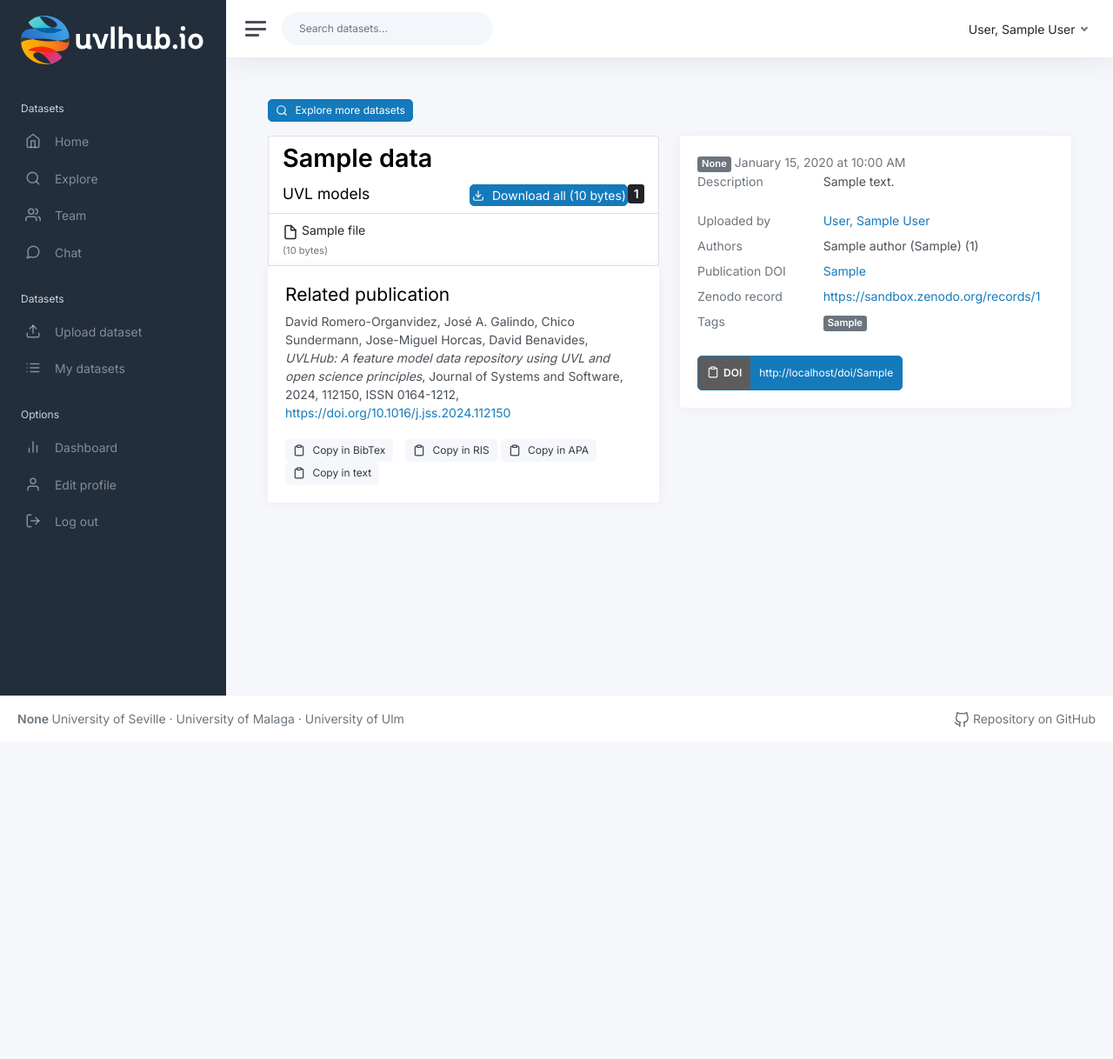
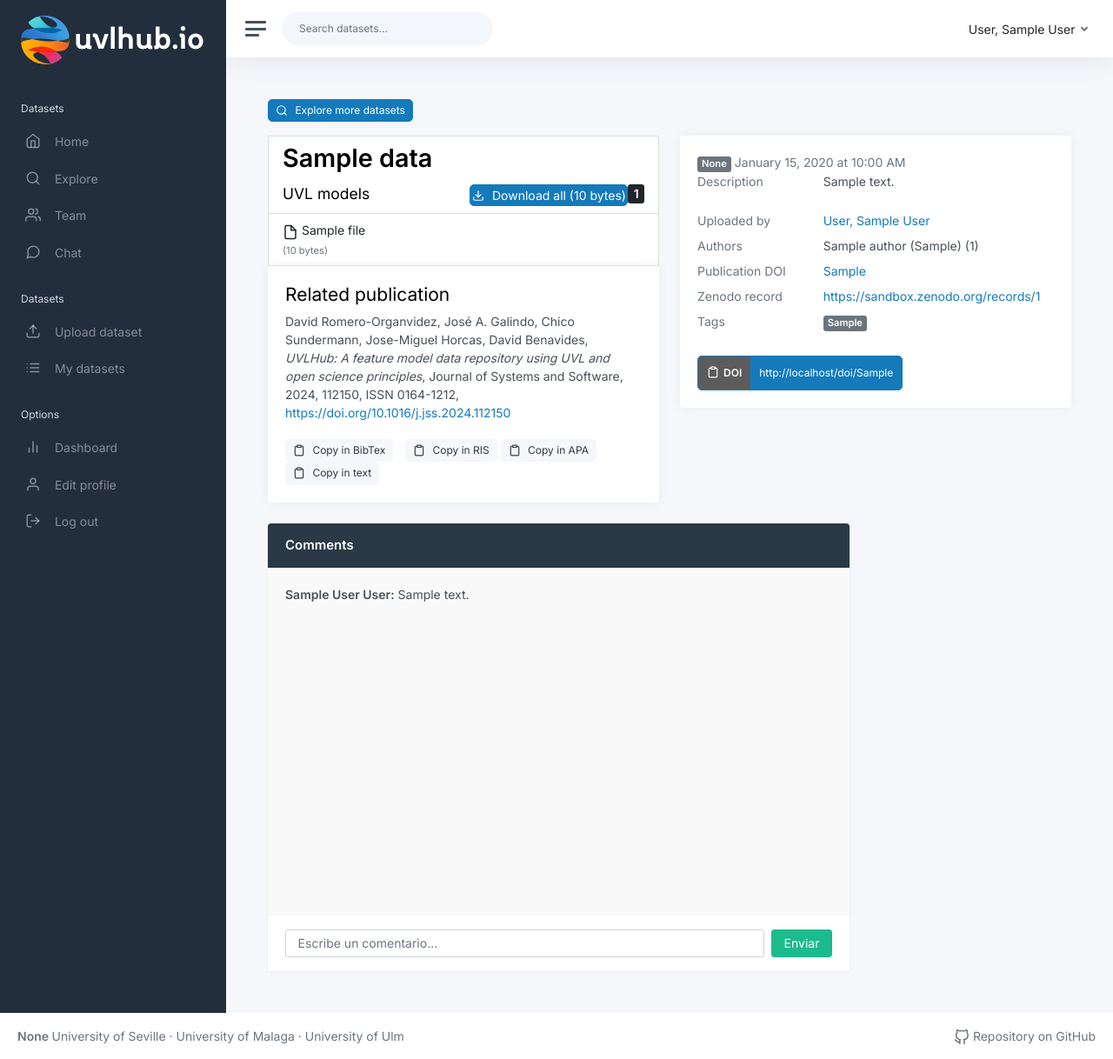
Before and after one commit to berenjena-hub/berenjena-hub, a Flask app: template app/modules/dataset/templates/dataset/view_dataset.html in a window 1280 px wide. Shown: the whole page at 87% size. Before the commit the page ends 836 px from the top, so only its background shows below. Run offline with Flask 3, Linux system fonts and the light colour scheme; the template is opened without the code that fills it: values that come from a table or form of the project are taken from there, others are empty; a user stored in the database is signed in; tables that the repository leaves empty hold one stand-in row (values such as "Sample post"); parts of the project's set-up code (start-up, migrations or seed data) failed here and were passed over; some libraries are stand-ins or nearby versions.

Commit message:
fix(socialModule): Se modifica la vista de los dataset para que se vean y se envien comentarios. #3

```diff
--- a/app/modules/dataset/templates/dataset/view_dataset.html
+++ b/app/modules/dataset/templates/dataset/view_dataset.html
@@ -218,6 +218,38 @@
             {% endif %}
         </div>
     </div>
+
+    <div class="row">
+        <div id="Ids-necesarios" currentId="{{current_user.id}}" followedId="{{ dataset.user.profile.user.id}}" datasetId="{{dataset.id}}" disable></div>
+        <div id="comment-container" class="col-12 col-md-8 col-lg-9 hidden">
+            <div class="card shadow-sm">
+                <div class="card-header card-dark">
+                    <h5 id="comment-title" class="card-title mb-0" style="color: white; font-size: 15px;">
+                        Comments
+                    </h5>
+                </div>
+                <div id="comment-messages" class="card-body chat-messages"
+                    style="height: 400px; overflow-y: auto; background-color: #f9f9f9;">
+                </div>
+                {% if current_user.id %}
+                <div class="card-footer">
+                    <div class="d-flex">
+                        <input type="text" id="message-input" class="form-control me-2"
+                            placeholder="Escribe un comentario...">
+                        <button id="send-button" type="button" class="btn btn-success" >Enviar</button>
+                    </div>
+                </div>
+                {% else %}
+                <div class="card-footer">
+                    <div class="d-flex">
+                        Inicia sesión o registrate para comentar
+                    </div>
+                </div>
+                {% endif %}
+            </div>
+        </div>
+    </div>
+
 </div>
 
 
@@ -460,6 +492,66 @@
             console.error('Failed to copy text: ', err);
         });
     }
+
+
+    const element = document.getElementById("Ids-necesarios");
+    const currentId = element.getAttribute("currentId")
+    const followedId = element.getAttribute("followedId");
+    const datasetId = element.getAttribute("datasetId");
+
+    async function fetchMessages() {
+
+        const response = await fetch(`/get_comments?dataset_id=${datasetId}`);
+        const messages = await response.json();
+        const commentMessages = document.getElementById('comment-messages');
+
+        // Limpia el área de mensajes
+        commentMessages.innerHTML = '';
+
+        // Agrega los mensajes obtenidos
+        if (messages.length === 0) {
+            const noCommentsMessage = document.createElement('p');
+            noCommentsMessage.textContent = "No hay comentarios aún.";
+            commentMessages.appendChild(noCommentsMessage);
+        } else {
+            messages.forEach(msg => {
+            const messageElement = document.createElement('p');
+            messageElement.innerHTML = `<strong>${msg.sender}:</strong> ${msg.text}`;
+            commentMessages.appendChild(messageElement);
+        });
+    }
+
+        // Hace scroll automático al final
+        commentMessages.scrollTop = commentMessages.scrollHeight;
+    }
+
+    // Función para enviar un mensaje
+    async function sendMessage() {
+
+        const input = document.getElementById('message-input');
+        const text = input.value;
+
+        if (text.trim()) {
+            await fetch('/send_comment', {
+                method: 'POST',
+                headers: { 'Content-Type': 'application/json' },
+                body: JSON.stringify({ followed_id: followedId, dataset_id: datasetId, text: text }),
+            });
+
+            // Limpia el campo de texto
+            input.value = '';
+
+            // Actualiza los mensajes
+            await fetchMessages();
+        }
+    }
+
+    if (currentId) document.getElementById('send-button').addEventListener('click', sendMessage);
+
+    // Actualiza los mensajes automáticamente cada 2 segundos
+    setInterval(fetchMessages, 5000);
+
+    fetchMessages();
 </script>
 
 {% endblock %}
```
